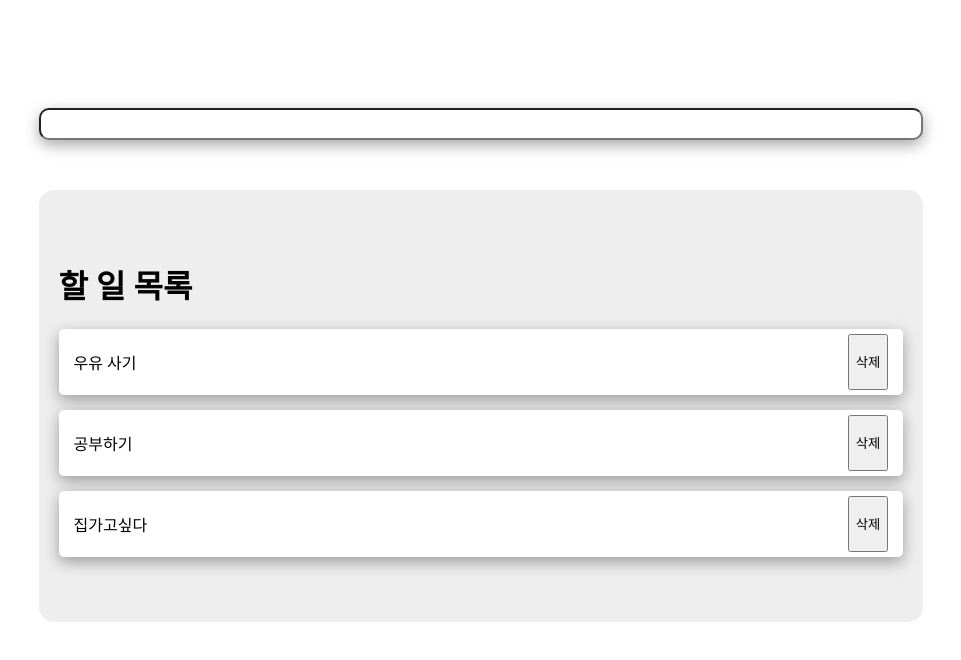
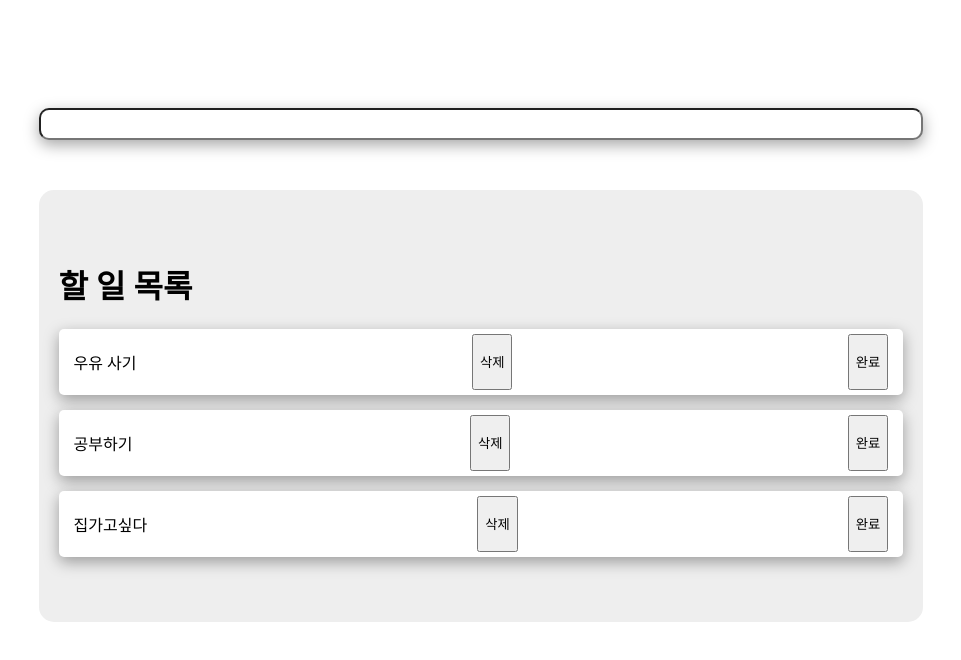
Before and after one commit to Likelion-YeungNam-Univ/12th-fe-session7-assignment, a React (Create React App) app: page / in a window 1280 px wide. Shown: the top 660 px of the page, without its empty margins (159-1120 px from the left). Built offline with nearby package versions, Linux system fonts and the light colour scheme.

Commit message:
7회차과제 김주희

```diff
--- a/src/App.js
+++ b/src/App.js
@@ -26,13 +26,25 @@ function App() {
 
   const appendTodo = (event) => {
     event.preventDefault()
-    const new_Todo = [...todoList, {id: Date.now(), body: inputString}];
+    const new_Todo = [...todoList, {id: Date.now(), body: inputString, completed:false}];
     setTodoList(new_Todo);
     setInputString('')
   }
 
   const handleInput = (event) => {
     setInputString(event.target.value)
+  }
+
+  const handleComplete = (id) => {
+    const new_Todo = todoList.map((el)=>{
+      if (el.id===id) {
+        return {...el, completed: true, style: {color: 'gray', textDecoration: 'line-through'}};
+      }
+      {
+        return el;
+      }
+    })
+    setTodoList(new_Todo)
   }
 
   const handleDelete = (id) => {
@@ -52,7 +64,7 @@ function App() {
       <form onSubmit={appendTodo}>
         <TodoInput onChange={handleInput} value={inputString}></TodoInput>
       </form>
-      <TodoList todoList={todoList} handleDelete={handleDelete}></TodoList>
+      <TodoList todoList={todoList} handleDelete={handleDelete} handleComplete={handleComplete}></TodoList>
     </Container>
   );
 }
@@ -61,7 +73,7 @@ const Container = styled.div`
   width: 70%;
   height: 100vh;
   margin: auto;
-`
+`;
 
 const TodoInput = styled.input`
   width: 100%;
@@ -70,7 +82,7 @@ const TodoInput = styled.input`
   border-radius: 10px;
   box-shadow: rgba(0, 0, 0, 0.35) 0px 5px 15px;
   box-sizing: border-box;
-`
+`;
 
 
 export default App;
--- a/src/TodoList.jsx
+++ b/src/TodoList.jsx
@@ -2,12 +2,13 @@ import React from 'react'
 import styled from 'styled-components'
 import TodoListItem from './TodoListItem'
 
-const TodoList = ({todoList, handleDelete}) => {
+
+const TodoList = ({todoList, handleDelete, handleComplete}) => {
   return (
     <Box>
       <h1>할 일 목록</h1>
       {todoList.map((el) => {
-        return <TodoListItem handleDelete={handleDelete} key={el.id} id={el.id} body={el.body}></TodoListItem>
+        return <TodoListItem handleDelete={handleDelete} handleComplete={handleComplete} key={el.id} id={el.id} body={el.body} style={el.style}></TodoListItem>
       })}
     </Box>
   )
@@ -22,4 +23,4 @@ const Box = styled.div`
 
 `
 
-export default TodoList
+export default TodoList;
--- a/src/TodoListItem.jsx
+++ b/src/TodoListItem.jsx
@@ -1,17 +1,19 @@
 import React from 'react'
 import styled from 'styled-components'
 
-const TodoListItem = ({id, body, handleDelete}) => {
+const TodoListItem = ({id, body, style, handleDelete, handleComplete}) => {
 
 
 
   return (
     <Box>
-      <p>{body}</p>
+      <p style={style}>{body}</p>
+
       <button onClick={() => {handleDelete(id)}}>삭제</button>
+      <button className='complete-btn' onClick={() => {handleComplete(id)}}>완료</button>
     </Box>
-  )
-}
+  );
+};
 
 const Box = styled.div`
   background-color: white;
@@ -22,6 +24,7 @@ const Box = styled.div`
   border-radius: 5px;
   display: flex;
   justify-content: space-between;
-`
+`;
 
-export default TodoListItem
+
+export default TodoListItem;
```
